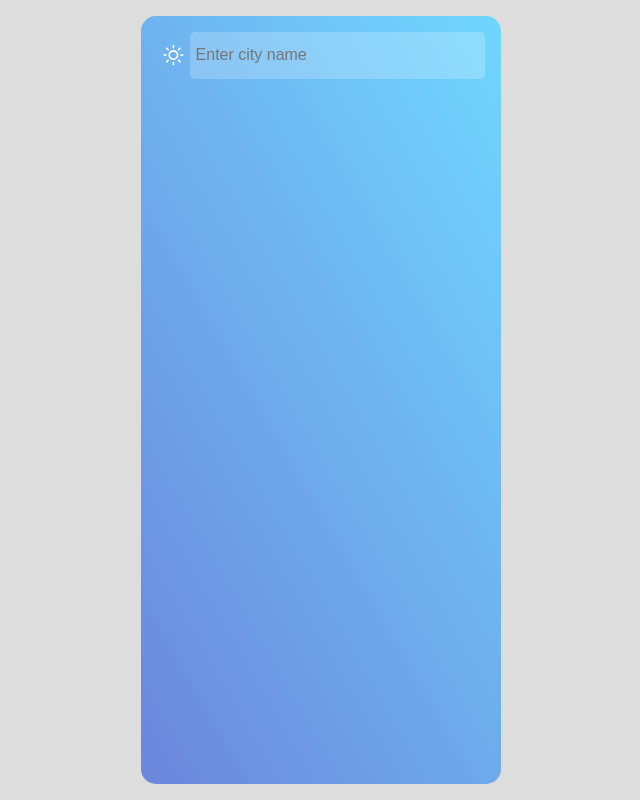
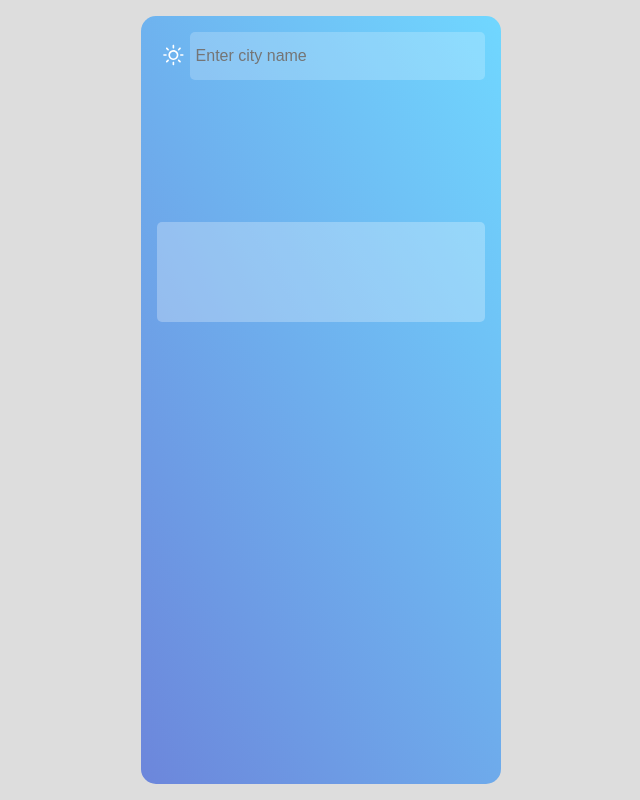
Before and after one commit to skoodath/weather-react, a React (Create React App) app: page / in a window 1280 px wide. Shown: the whole page, without its empty margins (319-959 px from the left). Built offline with nearby package versions, Linux system fonts and the light colour scheme.

Commit message:
adjusting the container height

```diff
--- a/src/styles/styledtop.js
+++ b/src/styles/styledtop.js
@@ -8,6 +8,7 @@ export const SectionWrapper = styled.section`
     display: flex;
     flex-direction: column;
     height: 9%;
+    min-height: 70px;
     user-select: none;
 `;
 export const SectionInner = styled.div`
--- a/src/styles/styledweatherwrapper.js
+++ b/src/styles/styledweatherwrapper.js
@@ -11,6 +11,7 @@ export const WeatherWrapper = styled.section`
 `;
 export const CitySpace = styled.div`
     width: 100%;
+    min-height: 80px;
     color: #fff;
     display: flex;
     flex-direction: column;
@@ -36,6 +37,7 @@ export const SearchTime = styled.p`
 `;
 
 export const TempSpace = styled.div`
+    min-height: 100px;
     width: 100%;
     color: #fff;
     display: flex;
```
